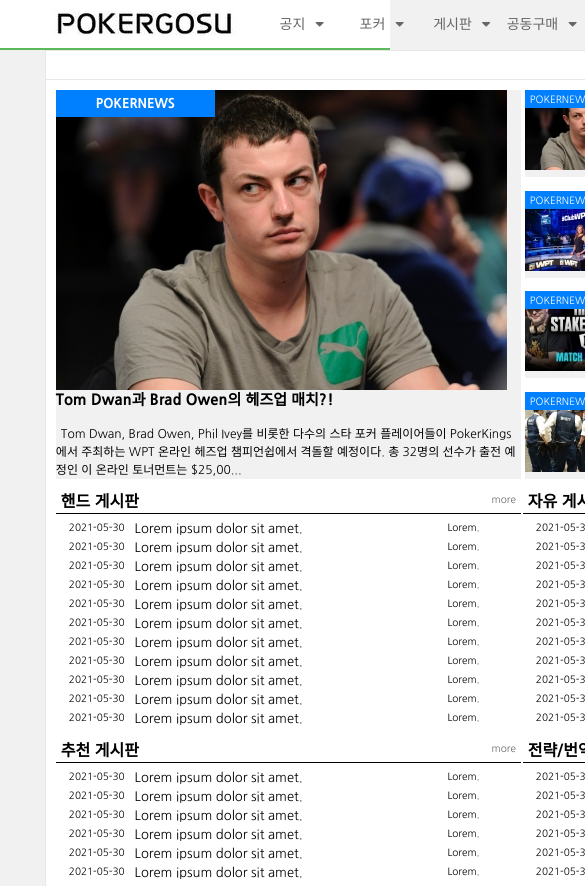
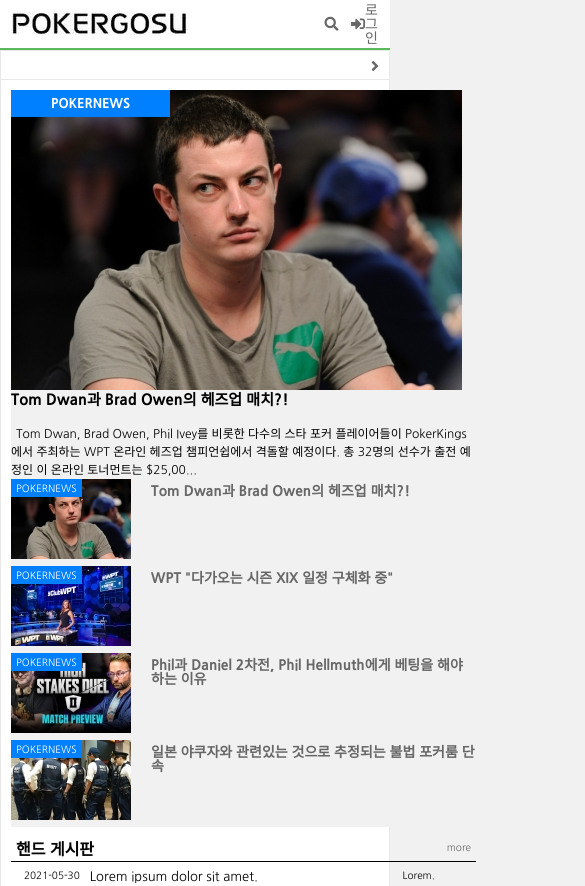
Before and after one commit to MrLizzaard/CloningPoGo, a plain HTML site: page index.html in a window 390 px wide. Shown: the top 886 px of the page, 585 px wide, since content can reach past the window. Drawn offline with Linux system fonts and the light colour scheme.

Commit message:
size adapt

```diff
--- a/style.css
+++ b/style.css
@@ -36,9 +36,8 @@
 }
 
 header .container {
-  width: 77%;
   display: flex;
-  justify-content: space-between;
+  justify-content: center;
   align-items: center;
   font-size: var(--font-size-small);
 }
@@ -48,11 +47,11 @@
 }
 
 header .container .menu {
-  flex: 0 0 70%;
+  flex: 0 0 80%;
   height: 100%;
   display: flex;
   padding: 0;
-  margin: 0;
+  margin-right: 150px;
 }
 
 header .container .menu .depth1 {
@@ -82,6 +81,7 @@
 
 header .container .icons {
   flex: 1 1 10%;
+  min-width: 20%;
   display: flex;
   height: 100%;
   padding: 0;
@@ -105,9 +105,8 @@
 }
 
 .main_container {
-  width: 77%;
   display: flex;
-  justify-content: space-between;
+  justify-content: center;
 }
 
 /*
@@ -152,6 +151,7 @@
 
 #main_content > div {
   display: flex;
+  flex-direction: row;
   justify-content: space-between;
   margin-bottom: 10px;
 }
@@ -288,7 +288,8 @@
 sidebar */
 
 #sidebar {
-  min-width: 15%;
+  max-width: 14%;
+  min-width: 14%;
 }
 
 #sidebar .new_post {
@@ -349,3 +350,58 @@
   font-size: 13px;
   line-height: 1.8;
 }
+
+/* below 1200 */
+
+@media screen and (max-width: 1199px) {
+  header .container .menu {
+    margin-right: 0;
+  }
+
+  #main_content > div {
+    flex-direction: column;
+  }
+  #sidebar {
+    min-width: 23%;
+    max-width: 23%;
+  }
+}
+
+@media screen and (max-width: 991px) {
+  header .container .menu {
+    flex: none;
+  }
+}
+
+@media screen and (max-width: 767px) {
+  main {
+    display: block;
+  }
+
+  .main_container {
+    display: block;
+    width: 100%;
+  }
+
+  .main_container nav,
+  .main_container #main_content {
+    margin: 0;
+  }
+
+  header .container {
+    width: 100%;
+    justify-content: space-between;
+  }
+
+  header .container .icons {
+    flex: none;
+  }
+
+  header .container .menu {
+    display: none;
+  }
+
+  #sidebar {
+    display: none;
+  }
+}
```
Also changed, not shown: index.html (+2 -0 lines).
